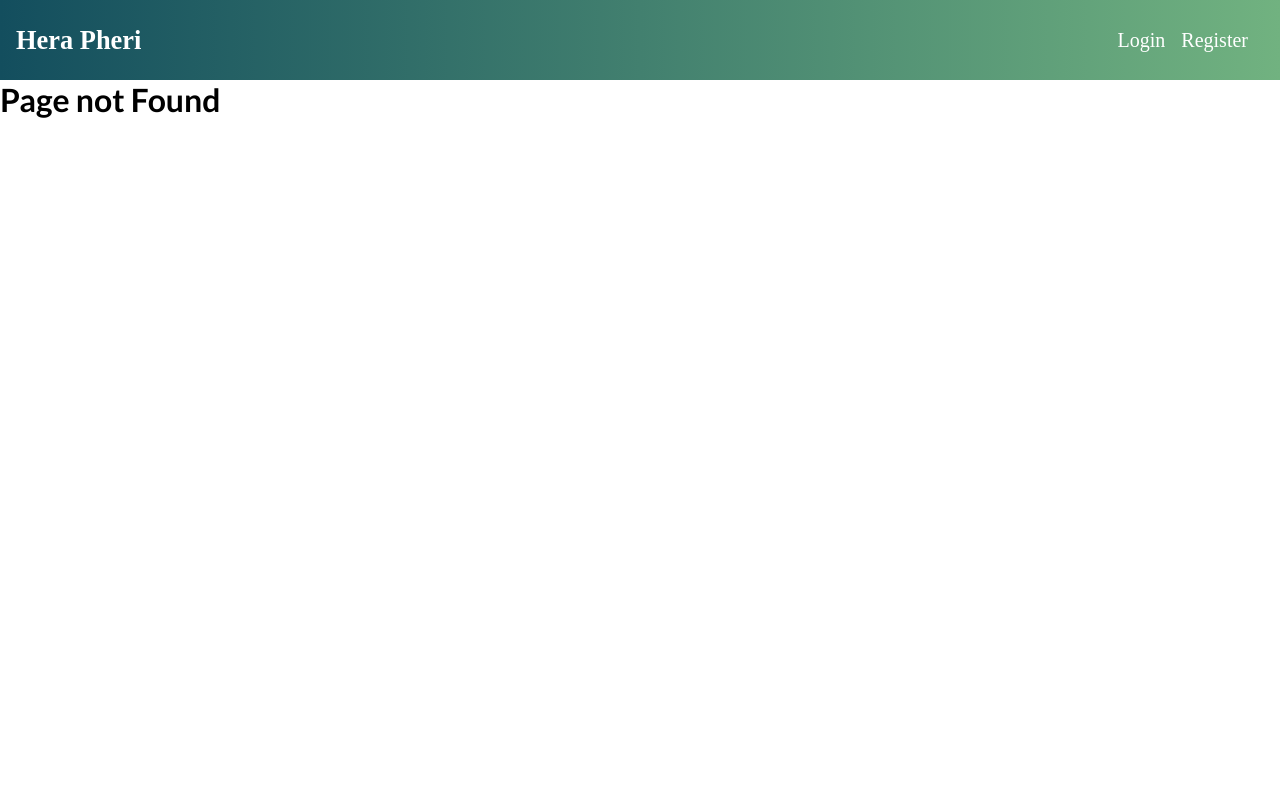
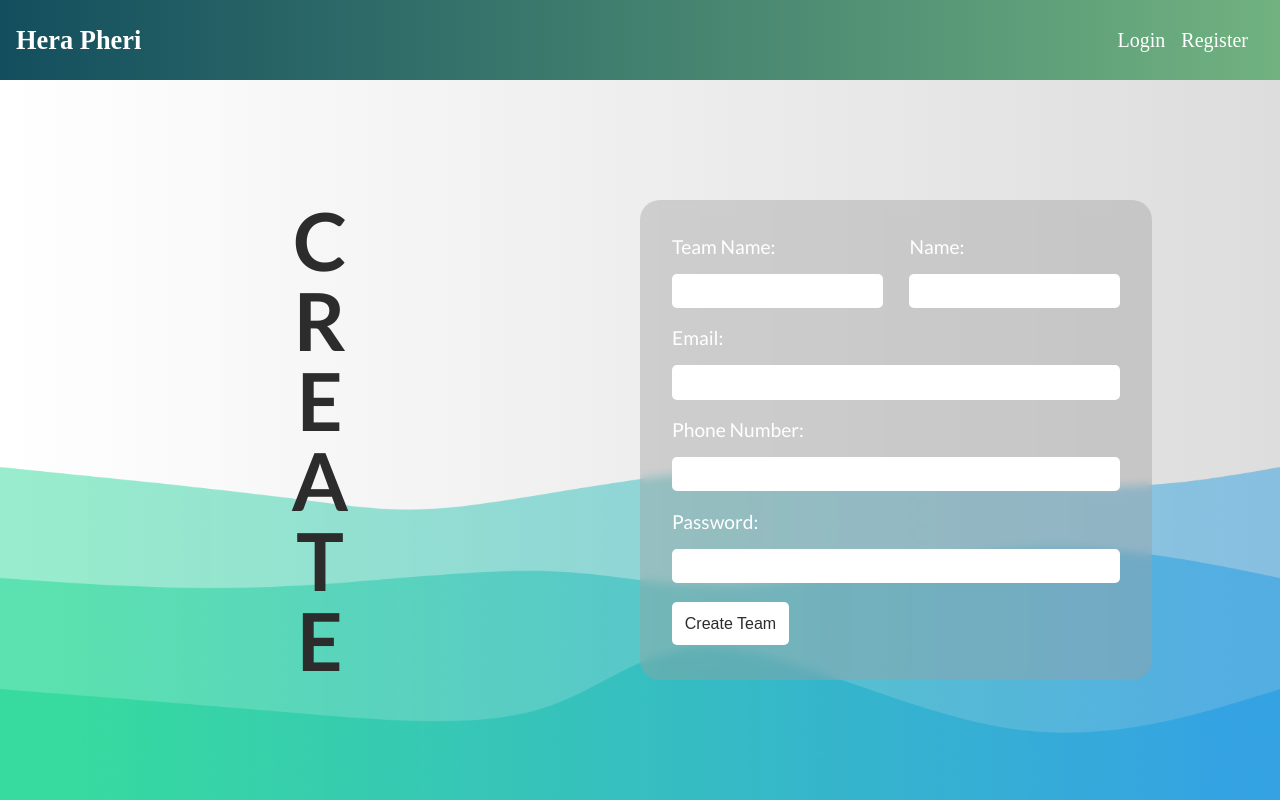
Before and after one commit to 1611Aryan/Hera-Pheri, a React (Create React App) app in the folder client/: page /register/create in a window 1280 px wide. Before the commit this address had no page. Built offline with nearby package versions, Linux system fonts and the light colour scheme; a web font is replaced by a local one.

Commit message:
Heroku build scripts added

```diff
--- a/client/src/App.tsx
+++ b/client/src/App.tsx
@@ -1,12 +1,11 @@
 import { Switch, Route } from "react-router-dom";
+import { UserRoute } from "./PrivateRoutes";
 import Dashboard from "./Components/Dashboard";
 import Error from "./Components/Error";
 import Home from "./Components/Home";
 import Login from "./Components/Login";
 import Nav from "./Components/Nav";
 import Register from "./Components/Register";
-import CreateTeam from "./Components/Register/CreateTeam";
-import JoinTeam from "./Components/Register/JoinTeam";
 
 const App = () => {
   return (
@@ -16,21 +15,15 @@ const App = () => {
         <Route path="/" exact>
           <Home />
         </Route>
-        <Route path="/register" exact>
+        <Route path="/register">
           <Register />
         </Route>
         <Route path="/login" exact>
           <Login />
         </Route>
-        <Route path="/join/:code?" exact>
-          <JoinTeam />
-        </Route>
-        <Route path="/create" exact>
-          <CreateTeam />
-        </Route>
-        <Route path="/dashboard" exact>
+        <UserRoute path="/dashboard" exact>
           <Dashboard />
-        </Route>
+        </UserRoute>
         <Route path="/">
           <Error />
         </Route>
--- a/client/src/Components/Dashboard/index.tsx
+++ b/client/src/Components/Dashboard/index.tsx
@@ -4,17 +4,27 @@ import { Flex, Section } from "../../Style";
 import { FontAwesomeIcon } from "@fortawesome/react-fontawesome";
 import { faCopy } from "@fortawesome/free-regular-svg-icons";
 import { useUser } from "./../../Context/userProvider";
-import { useEffect } from "react";
+import { useEffect, useRef } from "react";
 
 const Dashboard: React.FC = () => {
   const { user } = useUser();
   const history = useHistory();
+  const linkRef = useRef<HTMLInputElement>(null);
+  const link = `http://localhost:3000/register/join/${user?.joinCode}`;
 
   useEffect(() => {
     if (user === null) {
       history.push("/login");
     }
   }, [user, history]);
+
+  const copy = () => {
+    if (linkRef) {
+      linkRef.current?.select();
+      linkRef.current?.setSelectionRange(0, 99999);
+      document.execCommand("copy");
+    }
+  };
 
   return (
     <StyledDashboard>
@@ -44,9 +54,10 @@ const Dashboard: React.FC = () => {
             <h1>Invite</h1>
             <div className="link-container">
               <div className="link">
-                http://localhost:3000/join/{user?.joinCode}
+                {link}
+                <input type="text" value={link} ref={linkRef} readOnly />
               </div>
-              <button>
+              <button onClick={copy}>
                 <FontAwesomeIcon icon={faCopy} />
               </button>
             </div>
@@ -135,7 +146,14 @@ const StyledDashboard = styled.section`
           background: #fff;
           padding: 0.5rem 1rem;
           font-size: 1rem;
+          border: 0;
+          input {
+            position: absolute;
+            top: -9999px;
+            left: -99999px;
+          }
         }
+
         button {
           padding: 0.5rem;
           background: #424242;
--- a/client/src/Components/Login/index.tsx
+++ b/client/src/Components/Login/index.tsx
@@ -3,7 +3,6 @@ import styled from "styled-components";
 import axios from "axios";
 import { useHistory } from "react-router-dom";
 
-import bg from "./../../Media/bokeh1.jpg";
 import { Section, Flex } from "../../Style";
 import { useUser } from "../../Context/userProvider";
 
@@ -66,8 +65,8 @@ const Login: React.FC = () => {
               y2="150"
               gradientUnits="userSpaceOnUse"
             >
-              <stop stop-color="#134E5E" />
-              <stop offset="1" stop-color="#71B280" />
+              <stop stopColor="#134E5E" />
+              <stop offset="1" stopColor="#71B280" />
             </linearGradient>
           </defs>
         </svg>
@@ -129,8 +128,8 @@ const StyledLogin = styled.section`
       font-size: 10em;
       letter-spacing: 15px;
       text-transform: uppercase;
-      color: #b3b031;
-
+      color: #dddb49;
+      filter: brightness(120%) contrast(90%);
       text-shadow: 1px 1px hsl(50, 50%, 45%), 2px 2px hsl(50, 50%, 40%),
         3px 3px hsl(50, 50%, 35%), 4px 4px hsl(50, 50%, 34%),
         5px 5px hsl(50, 50%, 33%), 6px 6px hsl(50, 50%, 32%),
@@ -179,7 +178,7 @@ const StyledLogin = styled.section`
     }
     button {
       font-size: 1rem;
-      padding: 0.7rem 1.2rem;
+      padding: 0.7rem 2rem;
       border-radius: 10px;
       border: 2px solid #f5f23d;
     }
--- a/client/src/Components/Register/CreateTeam.tsx
+++ b/client/src/Components/Register/CreateTeam.tsx
@@ -1,8 +1,7 @@
 import axios from "axios";
 import React, { useState } from "react";
 import styled from "styled-components";
-import { Flex, BgImg, Overlay, Section } from "../../Style";
-import bg from "./../../Media/bokeh1.jpg";
+import { Flex, Section } from "../../Style";
 
 const CreateTeam: React.FC = () => {
   //URL
@@ -39,13 +38,21 @@ const CreateTeam: React.FC = () => {
 
   return (
     <StyledCreateTeam>
-      <picture>
-        <source srcSet={bg} type="image/jpg" />
-        <img src={bg} alt="colors" />
-      </picture>
-      <div className="overlay"></div>
+      <div className="column left">
+        <h1>
+          <span>C</span>
+          <span>R</span>
+          <span>E</span>
+          <span>A</span>
+          <span>T</span>
+          <span>E</span>
+        </h1>
+      </div>
+      <div className="column right">
         <form onSubmit={submitHandler}>
           {message && <p className="err">{message}</p>}
+          <div className="row">
+            <div>
               <label htmlFor="team">Team Name: </label>
               <input
                 type="text"
@@ -54,12 +61,33 @@ const CreateTeam: React.FC = () => {
                 autoFocus
                 onChange={changeHandler}
               />
+            </div>
+            <div>
+              {" "}
               <label htmlFor="name">Name: </label>
-        <input type="text" name="name" required onChange={changeHandler} />
+              <input
+                type="text"
+                name="name"
+                required
+                onChange={changeHandler}
+              />
+            </div>
+          </div>
+
+          <div className="fieldContainer">
             <label htmlFor="email">Email: </label>
             <input type="text" name="email" required onChange={changeHandler} />
+          </div>
+          <div className="fieldContainer">
             <label htmlFor="number">Phone Number: </label>
-        <input type="text" name="number" required onChange={changeHandler} />
+            <input
+              type="text"
+              name="number"
+              required
+              onChange={changeHandler}
+            />
+          </div>
+          <div className="fieldContainer">
             <label htmlFor="password">Password:</label>
             <input
               type="password"
@@ -67,8 +95,10 @@ const CreateTeam: React.FC = () => {
               onChange={changeHandler}
               required
             />
+          </div>
           <button>Create Team</button>
         </form>
+      </div>
     </StyledCreateTeam>
   );
 };
@@ -76,25 +106,43 @@ const CreateTeam: React.FC = () => {
 const StyledCreateTeam = styled.section`
   ${Section()}
   font-family: var(--content);
+  background: transparent;
   color: white;
   position: relative;
   ${Flex()};
-  picture {
-    ${BgImg()};
-    z-index: -1;
+  .column {
+    flex: 0.5;
+    position: relative;
+    z-index: 3;
   }
-  .overlay {
-    ${Overlay(5)};
-    z-index: -1;
+
+  .left {
+    ${Flex()}
+    h1 {
+      ${Flex(1)};
+      font-size: 5rem;
+      line-height: 1;
+      color: #2c2c2c;
+    }
   }
   form {
     width: 40vw;
     height: 60vh;
-    background: rgba(255, 255, 255, 0.2);
+    background: rgba(158, 158, 158, 0.4);
     border-radius: 20px;
     backdrop-filter: blur(5px);
     padding: 1rem 2rem;
     ${Flex(1, "space-evenly", "flex-start")};
+    .row {
+      ${Flex(0, "space-between")};
+      width: 100%;
+      div {
+        flex: 0.47;
+      }
+    }
+    .fieldContainer {
+      width: 100%;
+    }
     .err {
       color: red;
       font-size: 0.8rem;
@@ -103,6 +151,7 @@ const StyledCreateTeam = styled.section`
       font-size: 1.2rem;
     }
     input {
+      margin-top: 1rem;
       width: 100%;
       padding: 0.6rem;
       border-radius: 5px;
@@ -112,7 +161,10 @@ const StyledCreateTeam = styled.section`
       }
     }
     button {
-      padding: 0.6rem;
+      font-size: 1rem;
+      background: white;
+      color: #2c2c2c;
+      padding: 0.8rem;
       border-radius: 5px;
       border: 0;
     }
--- a/client/src/Components/Register/JoinTeam.tsx
+++ b/client/src/Components/Register/JoinTeam.tsx
@@ -2,8 +2,7 @@ import axios from "axios";
 import { useParams } from "react-router-dom";
 import { useEffect, useState } from "react";
 import styled from "styled-components";
-import { Flex, BgImg, Overlay, Section } from "../../Style";
-import bg from "./../../Media/bokeh1.jpg";
+import { Flex, Section } from "../../Style";
 
 const JoinTeam: React.FC = () => {
   //URL
@@ -53,14 +52,19 @@ const JoinTeam: React.FC = () => {
 
   return (
     <StyledJoinTeam>
-      <picture>
-        <source srcSet={bg} type="image/jpg" />
-        <img src={bg} alt="colors" />
-      </picture>
-      <div className="overlay"></div>
-
+      <div className="column left">
+        <h1>
+          <span>J</span>
+          <span>O</span>
+          <span>I</span>
+          <span>N</span>
+        </h1>
+      </div>
+      <div className="column">
         <form onSubmit={submitHandler}>
           {message && <p className="err">{message}</p>}
+          <div className="row">
+            <div className="fieldContainer">
               <label htmlFor="code">Team Code: </label>
               <input
                 type="text"
@@ -70,6 +74,8 @@ const JoinTeam: React.FC = () => {
                 onChange={changeHandler}
                 value={input.code}
               />
+            </div>
+            <div className="fieldContainer">
               <label htmlFor="name">Name: </label>
               <input
                 type="text"
@@ -78,6 +84,10 @@ const JoinTeam: React.FC = () => {
                 onChange={changeHandler}
                 value={input.name}
               />
+            </div>
+          </div>
+
+          <div className="fieldContainer">
             <label htmlFor="email">Email: </label>
             <input
               type="text"
@@ -86,6 +96,8 @@ const JoinTeam: React.FC = () => {
               onChange={changeHandler}
               value={input.email}
             />
+          </div>
+          <div className="fieldContainer">
             <label htmlFor="number">Phone Number: </label>
             <input
               type="text"
@@ -94,30 +106,38 @@ const JoinTeam: React.FC = () => {
               onChange={changeHandler}
               value={input.number}
             />
+          </div>
           <button>Join Team</button>
         </form>
+      </div>
     </StyledJoinTeam>
   );
 };
 
 const StyledJoinTeam = styled.section`
   ${Section()}
+  background: transparent;
   font-family: var(--content);
   position: relative;
   ${Flex()}
-  picture {
-    ${BgImg()}
-    z-index: -1;
+  color: white;
+  .column {
+    flex: 0.5;
+    position: relative;
+    z-index: 3;
   }
-  .overlay {
-    ${Overlay(5)}
-    z-index: -1;
+  .left {
+    ${Flex()}
+    h1 {
+      ${Flex(1)};
+      font-size: 5rem;
+      color: #2c2c2c;
     }
-  color: white;
+  }
   form {
     width: 40vw;
     height: 60vh;
-    background: rgba(255, 255, 255, 0.2);
+    background: rgba(158, 158, 158, 0.4);
     border-radius: 20px;
     backdrop-filter: blur(5px);
     padding: 1rem 2rem;
@@ -126,10 +146,21 @@ const StyledJoinTeam = styled.section`
       color: red;
       font-size: 0.8rem;
     }
+    .row {
+      ${Flex(0, "space-between")};
+      width: 100%;
+      div {
+        flex: 0.47;
+      }
+    }
+    .fieldContainer {
+      width: 100%;
+    }
     label {
       font-size: 1.2rem;
     }
     input {
+      margin-top: 1rem;
       width: 100%;
       padding: 0.6rem;
       border-radius: 5px;
@@ -139,7 +170,10 @@ const StyledJoinTeam = styled.section`
       }
     }
     button {
-      padding: 0.6rem;
+      font-size: 1rem;
+      background: white;
+      color: #2c2c2c;
+      padding: 0.8rem;
       border-radius: 5px;
       border: 0;
     }
--- a/client/src/Components/Register/index.tsx
+++ b/client/src/Components/Register/index.tsx
@@ -1,9 +1,12 @@
 import styled from "styled-components";
-import { useHistory } from "react-router-dom";
+import { useHistory, Switch, Route } from "react-router-dom";
 import { FontAwesomeIcon } from "@fortawesome/react-fontawesome";
 import { faUsers, faPlus } from "@fortawesome/free-solid-svg-icons";
-import { Flex, BgImg, Overlay, Section } from "../../Style";
+import { Flex, Section } from "../../Style";
 import bg from "./../../Media/svg.png";
+import Error from "../Error";
+import JoinTeam from "./JoinTeam";
+import CreateTeam from "./CreateTeam";
 
 const Register: React.FC = () => {
   //
@@ -16,16 +19,32 @@ const Register: React.FC = () => {
 
   return (
     <StyledRegister>
-      <StyledRegisterCard onClick={() => clickHandler("/join")}>
-        <FontAwesomeIcon icon={faUsers} />
-        <h3>Join a Team</h3>
-      </StyledRegisterCard>
-      <StyledRegisterCard onClick={() => clickHandler("/create")}>
-        <FontAwesomeIcon icon={faPlus} />
-        <h3>Create a Team</h3>
-      </StyledRegisterCard>
-
       <img className="footer" src={bg} alt="waves " />
+      <Switch>
+        <Route path="/register" exact>
+          <>
+            <StyledRegisterCard onClick={() => clickHandler("/register/join")}>
+              <FontAwesomeIcon icon={faUsers} />
+              <h3>Join a Team</h3>
+            </StyledRegisterCard>
+            <StyledRegisterCard
+              onClick={() => clickHandler("/register/create")}
+            >
+              <FontAwesomeIcon icon={faPlus} />
+              <h3>Create a Team</h3>
+            </StyledRegisterCard>
+          </>
+        </Route>
+        <Route path="/register/join/:code?" exact>
+          <JoinTeam />
+        </Route>
+        <Route path="/register/create" exact>
+          <CreateTeam />
+        </Route>
+        <Route path="/register">
+          <Error />
+        </Route>
+      </Switch>
     </StyledRegister>
   );
 };
--- a/client/src/Context/userProvider.tsx
+++ b/client/src/Context/userProvider.tsx
@@ -1,4 +1,5 @@
-import React, { useContext, createContext, useState } from "react";
+import React, { useContext, createContext } from "react";
+import useLocalStorage from "../Hooks/useLocalStorage";
 
 interface user {
   user: {
@@ -41,17 +42,7 @@ export const useUser = () => useContext(UserContext);
 export const UserProvider: React.FC<{
   children: JSX.Element | JSX.Element[];
 }> = ({ children }) => {
-  const [user, setUser] = useState<{
-    teamName: string;
-    joinCode: string;
-    leader: {
-      name: string;
-      email: string;
-      number: string;
-    };
-    members: { name: string; email: string; number: string }[];
-    password: string;
-  } | null>(null);
+  const [user, setUser] = useLocalStorage("user", null);
 
   return (
     <UserContext.Provider value={{ user, setUser }}>
--- /dev/null
+++ b/client/src/Hooks/useLocalStorage.tsx
@@ -0,0 +1,27 @@
+import { useState, useEffect } from "react";
+
+const PREFIX = "heraPheri-";
+
+const useLocalStorage = (
+  key: string,
+  providedValue: string | Function | null | undefined | boolean | object
+) => {
+  providedValue = providedValue === undefined ? null : providedValue;
+
+  const PREFIXED_KEY = PREFIX + key;
+
+  const [value, setValue] = useState(() => {
+    const storedValue = localStorage.getItem(PREFIXED_KEY);
+    if (storedValue !== null) return JSON.parse(storedValue);
+    if (typeof providedValue === "function") return providedValue();
+    return providedValue;
+  });
+
+  useEffect(() => {
+    localStorage.setItem(PREFIXED_KEY, JSON.stringify(value));
+  }, [value, PREFIXED_KEY]);
+
+  return [value, setValue];
+};
+
+export default useLocalStorage;
--- /dev/null
+++ b/client/src/PrivateRoutes.tsx
@@ -0,0 +1,19 @@
+import { useUser } from "./Context/userProvider";
+import { Route, Redirect } from "react-router-dom";
+
+export const UserRoute: React.FC<{
+  children: JSX.Element;
+  path: string;
+  exact?: boolean;
+}> = props => {
+  const { user } = useUser();
+  return user ? (
+    <Route
+      path={props.path}
+      exact={props.exact}
+      render={() => props.children}
+    />
+  ) : (
+    <Redirect to="/login" />
+  );
+};
```
Also changed, not shown: package.json (added, +11 -0 lines). Lines whose indentation alone changed are shown as unchanged.
